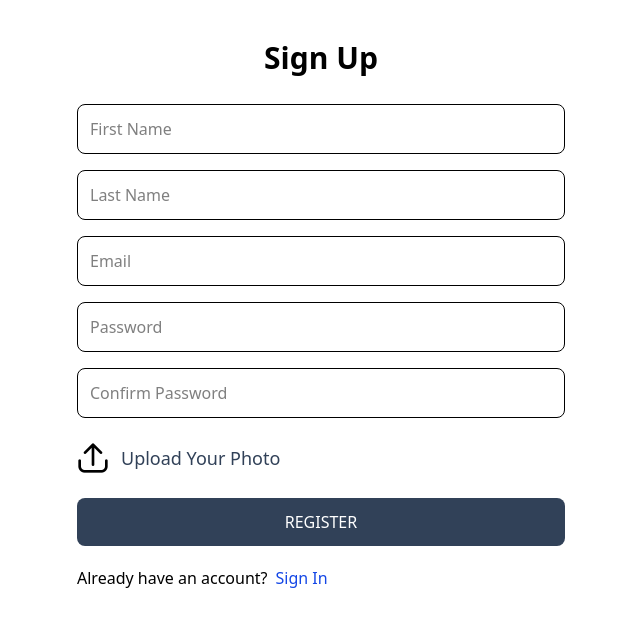
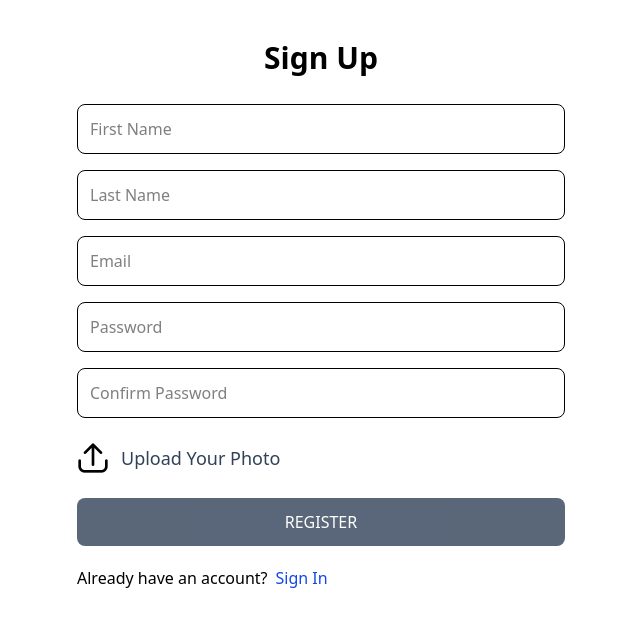
Before and after one commit to nilesh834/deploy22, a React (Vite) app in the folder frontend/: page /register in a window 1280 px wide. Shown: the top 626 px of the page, without its empty margins (319-959 px from the left). Built offline with nearby package versions, Linux system fonts and the light colour scheme.

Commit message:
changes 3

```diff
--- a/frontend/src/pages/RegisterPage.jsx
+++ b/frontend/src/pages/RegisterPage.jsx
@@ -147,7 +147,20 @@ const RegisterPage = () => {
 
         <button
           className="bg-slate-700 rounded-lg p-3 text-white uppercase hover:opacity-95 disabled:opacity-80"
-          disabled={!passwordMatch || loading}
+          disabled={
+            !passwordMatch ||
+            loading ||
+            !formData.firstName ||
+            !formData.lastName ||
+            !formData.profileImage
+          }
+          title={
+            !formData.firstName || !formData.lastName || !formData.profileImage
+              ? "All fields required"
+              : !passwordMatch
+              ? "Passwords do not match"
+              : ""
+          }
         >
           {loading ? "Registering..." : "Register"}
         </button>
```
